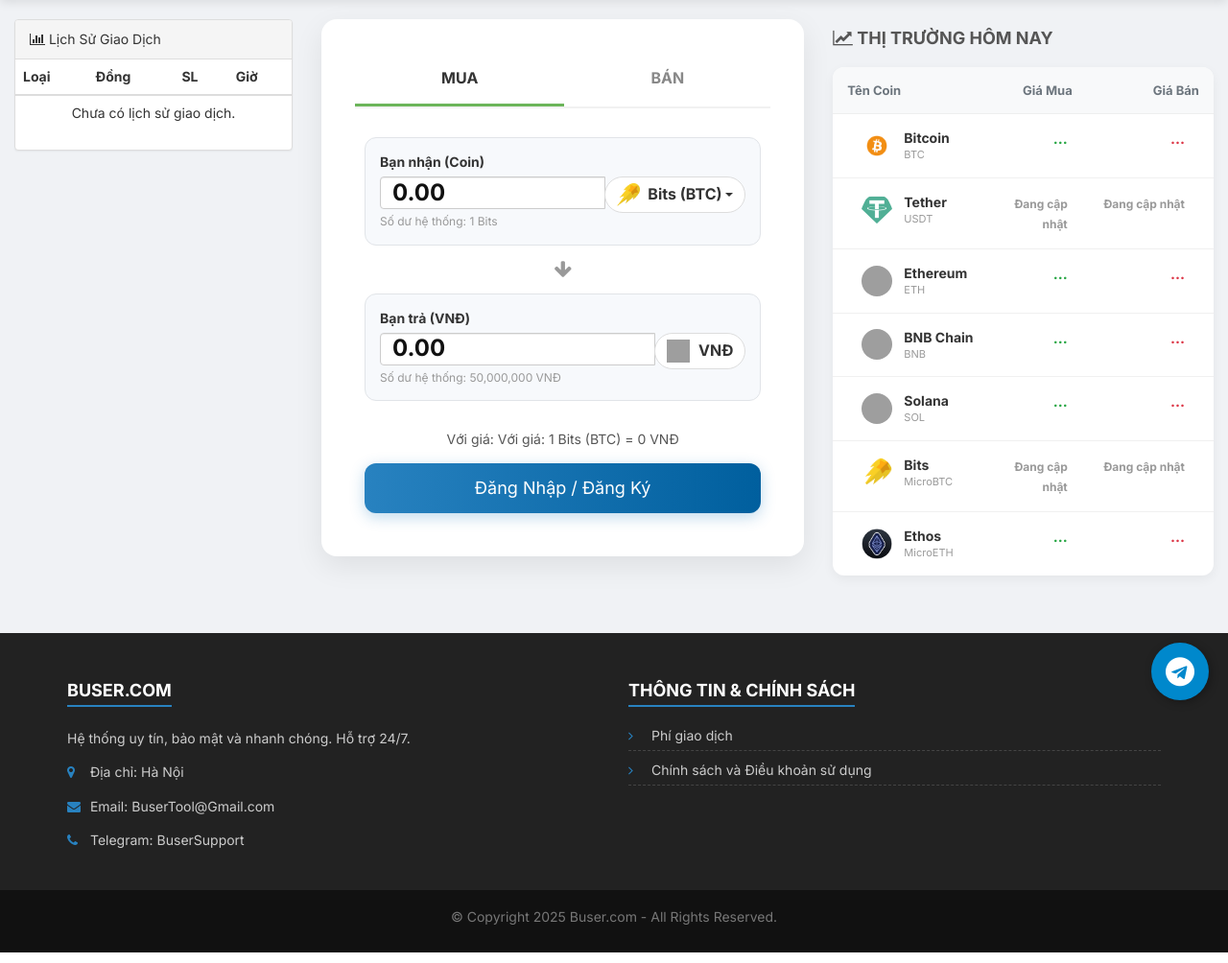
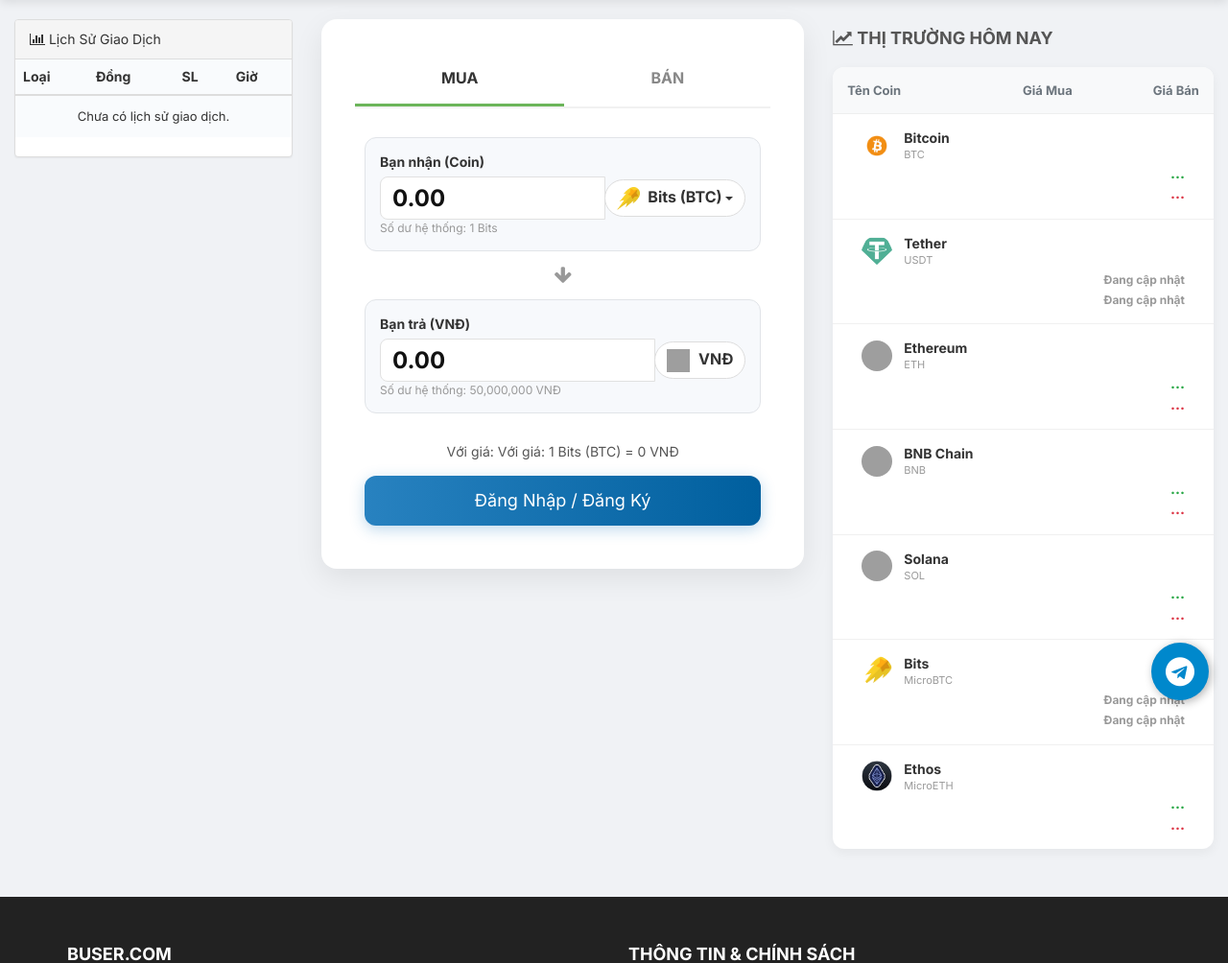
Before and after one commit to Ramens0x/Buser-Web, a Flask app: page / in a window 1280 px wide. Shown: the part 50-1054 px from the top of the page at 96% size. Run offline with Flask 3, Linux system fonts and the light colour scheme; data that the repository does not hold is empty; parts of the project's set-up code (start-up, migrations or seed data) failed here and were passed over; some libraries are stand-ins or nearby versions; grey boxes are pictures that could not be loaded.

Commit message:
"Sửa fix lỗi, sắp tới cải thiện giao diện đẹp hơn"

```diff
--- a/app.py
+++ b/app.py
@@ -1698,7 +1698,8 @@ if __name__ == '__main__':
                 username=env_admin_user,
                 email=f"{env_admin_user}@buser.com",
                 password=hashed_pass,
-                role="Admin"
+                role="Admin",
+                is_verified=True
             )
             db.session.add(admin_user)
             db.session.commit()
--- a/static/css/style.css
+++ b/static/css/style.css
@@ -27,22 +27,6 @@ body {
     background-color: #6cb55a;
     color: #fff;
     border-color: #d6e9c6;
-    font-weight: bold;
-}
-
-/* Định dạng Bảng giá */
-.rate_header {
-    background-color: #2882C0;
-    color: #b8860b;
-}
-
-.rate_buy {
-    color: #468847;
-    font-weight: bold;
-}
-
-.rate_sell {
-    color: #b94a48;
     font-weight: bold;
 }
 
@@ -356,13 +340,53 @@ body {
     .price-sell::before { content: "Bán: "; color: #999; font-weight: normal; }
 }
 
-/* Ngăn bảng giá xuống dòng */
-#table-conten-rate th {
-    white-space: nowrap;
-    /* Bắt buộc hiển thị trên 1 dòng */
+/* --- SỬA LỖI HIỂN THỊ GIÁ --- */
+/* Target đúng vào class đang dùng trong HTML mới */
+.price-buy, .price-sell {
+    white-space: nowrap !important; /* Bắt buộc thẳng hàng */
+    display: inline-block;          /* Giữ khối để không bị vỡ layout */
+    width: 100%;                    /* Căn chỉnh lại chiều rộng */
+}
+
+/* Tinh chỉnh cho mobile để chữ nhỏ hơn chút nếu màn hình quá bé */
+@media (max-width: 768px) {
+    .price-buy, .price-sell {
+        font-size: 13px !important; /* Giảm size chữ trên điện thoại */
+    }
+}
+
+/* Style cho khung đăng nhập hiện đại */
+.auth-box {
+    background: #fff;
+    padding: 40px;
+    border-radius: 16px;
+    box-shadow: 0 15px 35px rgba(0,0,0,0.1);
+    border: none;
+}
+.auth-bg {
+    background: linear-gradient(135deg, #f5f7fa 0%, #c3cfe2 100%);
+    min-height: 100vh;
+}
+/* Input đẹp hơn */
+.form-control {
+    height: 45px; /* Cao hơn, dễ bấm */
+    border-radius: 8px;
+    border: 1px solid #e1e1e1;
+    box-shadow: none;
+    transition: all 0.3s;
+}
+.form-control:focus {
+    border-color: #2882C0;
+    box-shadow: 0 0 0 3px rgba(40, 130, 192, 0.1);
+}
+
+.tb-history tr td {
+    border: none !important; /* Bỏ viền */
+    padding: 12px 8px !important;
     font-size: 13px;
-    /* Giảm nhẹ cỡ chữ nếu cần */
-    padding-left: 5px;
-    /* Căn chỉnh lại lề chút cho gọn */
-    padding-right: 5px;
 }
+.tb-history tr:nth-child(odd) {
+    background-color: #f9fbfd; /* Màu nền xen kẽ nhẹ nhàng */
+}
+.history-buy { color: #28a745; font-weight: 600; } /* Màu xanh tươi hơn */
+.history-sell { color: #dc3545; font-weight: 600; } /* Màu đỏ tươi hơn */
--- a/static/js/main.js
+++ b/static/js/main.js
@@ -112,21 +112,12 @@ $(document).ready(function () {
                 $('#sol-sell').html(showPrice(data.sol.sell));
             }
 
-            // Các coin khác (Doge, ADA, XRP...) làm tương tự nếu cần
-            if (data.doge) { $('#doge-buy').html(showPrice(data.doge.buy)); $('#doge-sell').html(showPrice(data.doge.sell)); }
-            if (data.ada) { $('#ada-buy').html(showPrice(data.ada.buy)); $('#ada-sell').html(showPrice(data.ada.sell)); }
-            if (data.xrp) { $('#xrp-buy').html(showPrice(data.xrp.buy)); $('#xrp-sell').html(showPrice(data.xrp.sell)); }
-            if (data.xlm) { $('#xlm-buy').html(showPrice(data.xlm.buy)); $('#xlm-sell').html(showPrice(data.xlm.sell)); }
-            if (data.ltc) { $('#ltc-buy').html(showPrice(data.ltc.buy)); $('#ltc-sell').html(showPrice(data.ltc.sell)); }
-            if (data.cake) { $('#cake-buy').html(showPrice(data.cake.buy)); $('#cake-sell').html(showPrice(data.cake.sell)); }
-            if (data.near) { $('#near-buy').html(showPrice(data.near.buy)); $('#near-sell').html(showPrice(data.near.sell)); }
-
             // Cập nhật tỷ giá bên dưới form
             updateRateDisplay(data);
         }).fail(function () {
             console.error("Không thể kết nối đến API backend " + API_URL);
             // Khi lỗi toàn bộ API, chuyển hết thành "Lỗi"
-            $('.rate_buy, .rate_sell').text("Bảo trì").css('color', 'red').css('font-size', '12px');
+            $('.price-buy, .price-sell').text("Bảo trì").css('color', 'red').css('font-size', '12px');
         });
     }
 
```
Also changed, not shown: price_service.py (+1 -8 lines).
